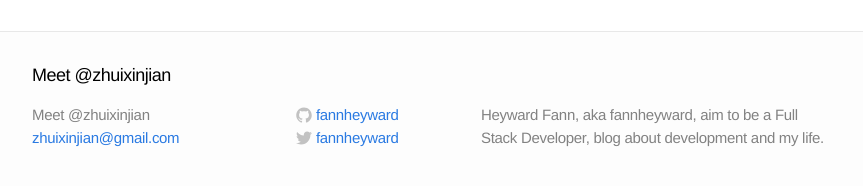
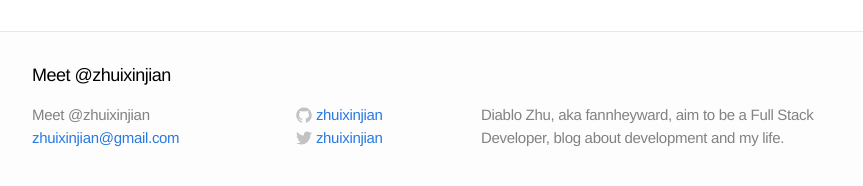
Before and after one commit to zhuixinjian/zhuixinjian.github.io, a Jekyll site: the page built from index.html, in a window 1280 px wide. Shown: the part 246-432 px from the top of the page, without its empty margins (208-1071 px from the left). Built offline with Jekyll 4.4.1, drawn with Linux system fonts in a browser that asks for light colours; Markdown is read by kramdown in place of the engine named in the settings; the list of posts is cut into pages by our own code.

```diff
--- a/README.markdown
+++ /dev/null
@@ -1,6 +0,0 @@
-Local test with Docker.
-
-1. `docker build --rm=true --tag="blog:0.0.2" .`
-1. `docker run --rm -p 4000:4000 -v /ABSOLUTE/PATH:/blog blog:0.0.2`
-1. `boot2docker ip` then `http://IP:4000`
-1. OR `docker run --rm -v /ABSOLUTE/PATH:/blog blog:0.0.2 build`
--- a/_config.yml
+++ b/_config.yml
@@ -2,13 +2,13 @@
 title: Meet @zhuixinjian
 author: "Zhuixinjian"
 email: zhuixinjian@gmail.com
-description: "Heyward Fann, aka fannheyward, aim to be a Full Stack Developer, blog about development and my life."
+description: "Diablo Zhu, aka fannheyward, aim to be a Full Stack Developer, blog about development and my life."
 baseurl: ""
 url: "http://zhuixinjian.com"
-twitter_username: fannheyward
-github_username:  fannheyward
+twitter_username: zhuixinjian
+github_username:  zhuixinjian
 google_plus: 117945530073148473022
-google_analytics_tracking_id: UA-5304377-4
+google_analytics_tracking_id: UA-65682024-4
 
 # Build settings
 markdown: redcarpet
--- a/google0243d3a0269b7d9e.html
+++ /dev/null
@@ -1 +0,0 @@
-google-site-verification: google0243d3a0269b7d9e.html
```
